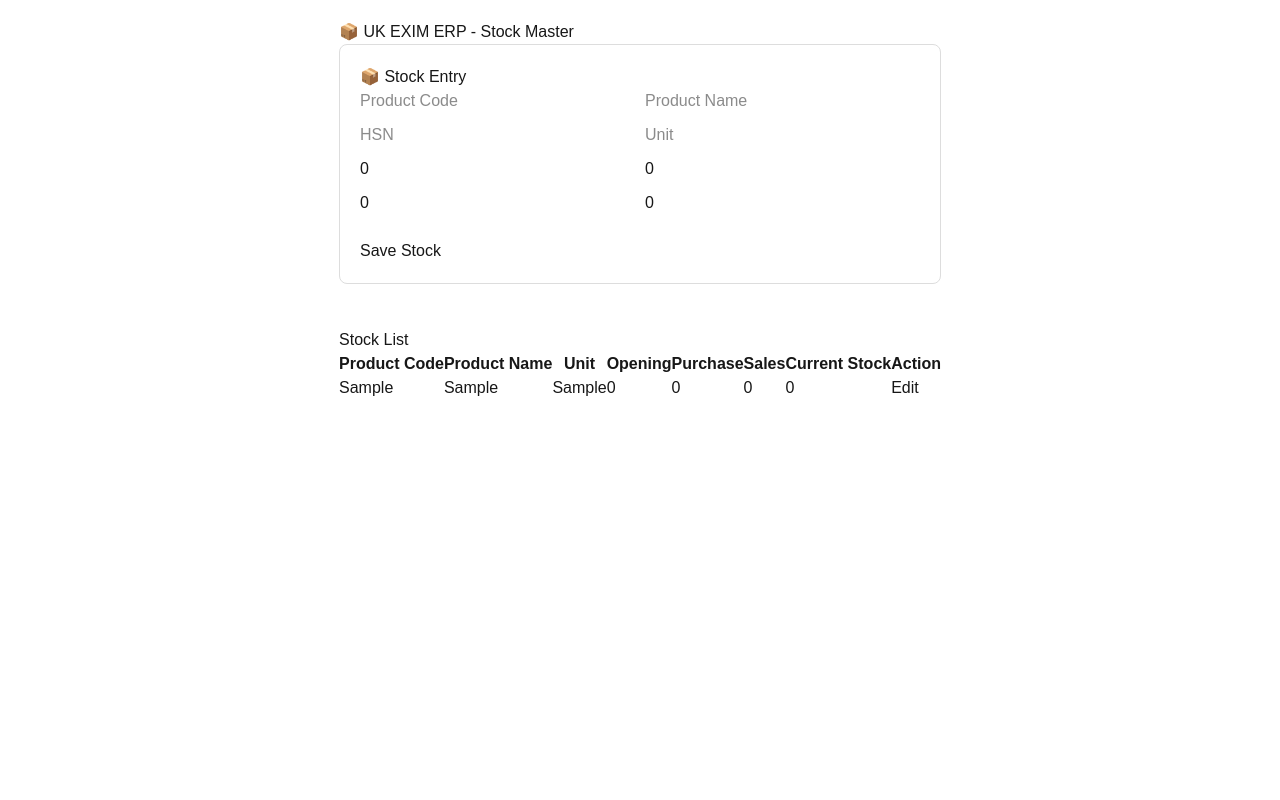
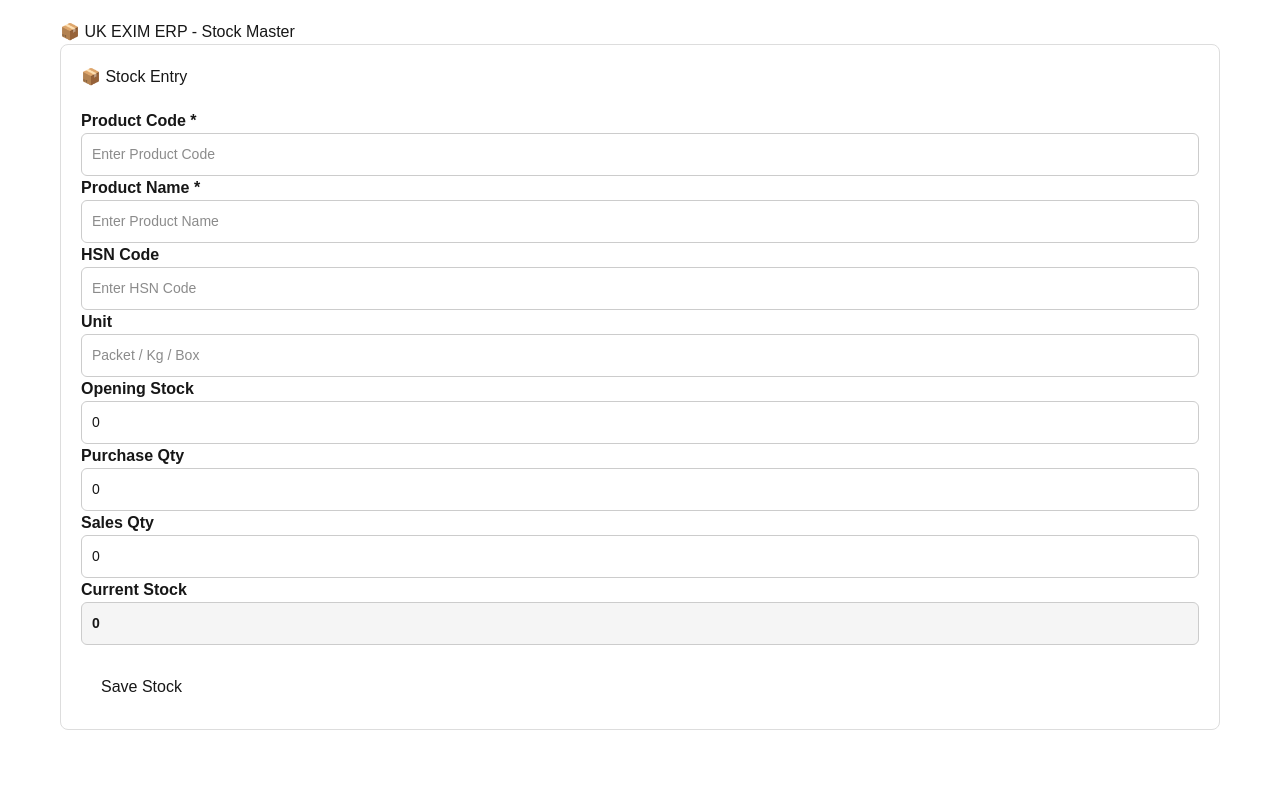
Before and after one commit to uttambhosale65/uk-exim-erp, a Next.js app: page /stock in a window 1280 px wide. Both pictures are taken after typing "Sample", "Sample", "Sample", "Sample" into the empty fields and a click on the button "Save Stock". Shown: the top 800 px of the page. Built offline with nearby package versions, Linux system fonts and the light colour scheme.

Commit message:
UK EXIM ERP v0.6 Sales Backup

```diff
--- a/app/components/customer/sales/SalesTable.tsx
+++ b/app/components/customer/sales/SalesTable.tsx
@@ -5,11 +5,13 @@ import { Sales } from "./SalesTypes";
 type SalesTableProps = {
   sales: Sales[];
   onEdit: (sale: Sales) => void;
+  onDelete: (id: string) => void;
 };
 
 export default function SalesTable({
   sales,
   onEdit,
+  onDelete,
 }: SalesTableProps) {
   return (
     <div style={{ marginTop: "30px" }}>
@@ -34,6 +36,8 @@ export default function SalesTable({
             <th>Qty</th>
             <th>Rate</th>
             <th>Amount</th>
+            <th>GST %</th>
+            <th>Grand Total</th>
             <th>Action</th>
           </tr>
         </thead>
@@ -42,7 +46,7 @@ export default function SalesTable({
           {sales.length === 0 ? (
             <tr>
               <td
-                colSpan={9}
+                colSpan={12}
                 style={{ textAlign: "center" }}
               >
                 No Sales Records
@@ -60,11 +64,30 @@ export default function SalesTable({
                 <td>{sale.qty}</td>
                 <td>{sale.rate}</td>
                 <td>{sale.amount}</td>
+                <td>{sale.gst}</td>
+                <td>{sale.grandTotal}</td>
+
                 <td>
-  <button onClick={() => onEdit(sale)}>
-    Edit
-  </button>
-</td>
+                  <button
+                    onClick={() => onEdit(sale)}
+                  >
+                    Edit
+                  </button>
+
+                  <button
+                    onClick={() => onDelete(sale.id)}
+                    style={{
+                      marginLeft: "8px",
+                      backgroundColor: "red",
+                      color: "white",
+                      border: "none",
+                      padding: "5px 10px",
+                      cursor: "pointer",
+                    }}
+                  >
+                    Delete
+                  </button>
+                </td>
               </tr>
             ))
           )}
--- a/app/components/stock/StockForm.tsx
+++ b/app/components/stock/StockForm.tsx
@@ -53,7 +53,7 @@ export default function StockForm({
         name === "salesQty"
           ? Math.max(0, Number(value))
           : value,
-    };
+    } as Stock;
 
     updated.currentStock =
       updated.openingStock +
@@ -86,96 +86,140 @@ export default function StockForm({
     });
   }
 
+  const inputStyle: React.CSSProperties = {
+    width: "100%",
+    padding: "10px",
+    border: "1px solid #ccc",
+    borderRadius: "6px",
+    fontSize: "14px",
+    boxSizing: "border-box",
+  };
+
   return (
     <form
       onSubmit={handleSubmit}
       style={{
         border: "1px solid #ddd",
+        borderRadius: "8px",
         padding: "20px",
-        borderRadius: "8px",
         marginBottom: "20px",
+        background: "#fff",
       }}
     >
-      <h2>
+      <h2 style={{ marginBottom: "20px" }}>
         {editingStock ? "✏️ Edit Stock" : "📦 Stock Entry"}
       </h2>
 
-      <div
-        style={{
-          display: "grid",
-          gridTemplateColumns: "repeat(2,1fr)",
-          gap: "10px",
-        }}
-      >
+      <>
+  <div>
+    <label style={{ fontWeight: "bold" }}>Product Code *</label>
     <input
+      style={inputStyle}
       name="productCode"
-          placeholder="Product Code"
+      placeholder="Enter Product Code"
       value={stock.productCode}
       onChange={handleChange}
       required
     />
+  </div>
 
+  <div>
+    <label style={{ fontWeight: "bold" }}>Product Name *</label>
     <input
+      style={inputStyle}
       name="productName"
-          placeholder="Product Name"
+      placeholder="Enter Product Name"
       value={stock.productName}
       onChange={handleChange}
       required
     />
+  </div>
 
+  <div>
+    <label style={{ fontWeight: "bold" }}>HSN Code</label>
     <input
+      style={inputStyle}
       name="hsn"
-          placeholder="HSN"
+      placeholder="Enter HSN Code"
       value={stock.hsn}
       onChange={handleChange}
     />
+  </div>
 
+  <div>
+    <label style={{ fontWeight: "bold" }}>Unit</label>
     <input
+      style={inputStyle}
       name="unit"
-          placeholder="Unit"
+      placeholder="Packet / Kg / Box"
       value={stock.unit}
       onChange={handleChange}
     />
+  </div>
 
+  <div>
+    <label style={{ fontWeight: "bold" }}>Opening Stock</label>
     <input
+      style={inputStyle}
       type="number"
       name="openingStock"
-          placeholder="Opening Stock"
       value={stock.openingStock}
       onChange={handleChange}
       min={0}
     />
+  </div>
 
+  <div>
+    <label style={{ fontWeight: "bold" }}>Purchase Qty</label>
     <input
+      style={inputStyle}
       type="number"
       name="purchaseQty"
-          placeholder="Purchase Qty"
       value={stock.purchaseQty}
       onChange={handleChange}
       min={0}
     />
+  </div>
 
+  <div>
+    <label style={{ fontWeight: "bold" }}>Sales Qty</label>
     <input
+      style={inputStyle}
       type="number"
       name="salesQty"
-          placeholder="Sales Qty"
       value={stock.salesQty}
       onChange={handleChange}
       min={0}
     />
+  </div>
 
+  <div>
+    <label style={{ fontWeight: "bold" }}>Current Stock</label>
     <input
+      style={{
+        ...inputStyle,
+        background: "#f5f5f5",
+        fontWeight: "bold",
+      }}
       value={stock.currentStock}
       readOnly
-          placeholder="Current Stock"
     />
   </div>
+</>
 
-      <br />
-
-      <button type="submit">
+      <div style={{ marginTop: "20px" }}>
+        <button
+          type="submit"
+          style={{
+            padding: "10px 20px",
+            border: "none",
+            borderRadius: "6px",
+            cursor: "pointer",
+          }}
+        >
           {editingStock ? "Update Stock" : "Save Stock"}
         </button>
+      </div>
     </form>
   );
 }
--- a/app/components/stock/StockTable.tsx
+++ b/app/components/stock/StockTable.tsx
@@ -1,55 +1,137 @@
 "use client";
 
+import { useMemo, useState } from "react";
 import { Stock } from "./StockTypes";
 
 type StockTableProps = {
   stock: Stock[];
   onEdit: (item: Stock) => void;
+  onDelete: (id: string) => void;
 };
 
 export default function StockTable({
   stock,
   onEdit,
+  onDelete,
 }: StockTableProps) {
+  const [search, setSearch] = useState("");
+
+  const filteredStock = useMemo(() => {
+    return stock.filter(
+      (item) =>
+        item.productCode.toLowerCase().includes(search.toLowerCase()) ||
+        item.productName.toLowerCase().includes(search.toLowerCase())
+    );
+  }, [stock, search]);
+
   return (
-    <div>
-      <h2>Stock List</h2>
+    <div style={{ marginTop: 30 }}>
+      <h2>📦 Stock List</h2>
 
-      <table border={1} cellPadding={8}>
+      <input
+        type="text"
+        placeholder="Search Product Code / Product Name"
+        value={search}
+        onChange={(e) => setSearch(e.target.value)}
+        style={{
+          width: "100%",
+          padding: "10px",
+          marginBottom: "20px",
+          border: "1px solid #ccc",
+          borderRadius: "6px",
+          boxSizing: "border-box",
+        }}
+      />
+
+      <div style={{ overflowX: "auto" }}>
+        <table
+          style={{
+            width: "100%",
+            borderCollapse: "collapse",
+            minWidth: "1200px",
+          }}
+        >
           <thead>
-          <tr>
-            <th>Product Code</th>
-            <th>Product Name</th>
-            <th>Unit</th>
-            <th>Opening</th>
-            <th>Purchase</th>
-            <th>Sales</th>
-            <th>Current Stock</th>
-            <th>Action</th>
+            <tr style={{ background: "#f2f2f2" }}>
+              <th style={thStyle}>Product Code</th>
+              <th style={thStyle}>Product Name</th>
+              <th style={thStyle}>HSN</th>
+              <th style={thStyle}>Unit</th>
+              <th style={thStyle}>Opening</th>
+              <th style={thStyle}>Purchase</th>
+              <th style={thStyle}>Sales</th>
+              <th style={thStyle}>Current</th>
+              <th style={thStyle}>Action</th>
             </tr>
           </thead>
 
           <tbody>
-          {stock.length === 0 ? (
+            {filteredStock.length === 0 ? (
               <tr>
-              <td colSpan={8} style={{ textAlign: "center" }}>
-                No Stock Records
+                <td
+                  colSpan={9}
+                  style={{
+                    textAlign: "center",
+                    padding: "20px",
+                    border: "1px solid #ddd",
+                  }}
+                >
+                  No Stock Records Found
                 </td>
               </tr>
             ) : (
-            stock.map((item) => (
+              filteredStock.map((item) => (
                 <tr key={item.id}>
-                <td>{item.productCode}</td>
-                <td>{item.productName}</td>
-                <td>{item.unit}</td>
-                <td>{item.openingStock}</td>
-                <td>{item.purchaseQty}</td>
-                <td>{item.salesQty}</td>
-                <td>{item.currentStock}</td>
+                  <td style={tdStyle}>{item.productCode}</td>
+                  <td style={tdStyle}>{item.productName}</td>
+                  <td style={tdStyle}>{item.hsn}</td>
+                  <td style={tdStyle}>{item.unit}</td>
+                  <td style={tdCenter}>{item.openingStock}</td>
+                  <td style={tdCenter}>{item.purchaseQty}</td>
+                  <td style={tdCenter}>{item.salesQty}</td>
+                  <td style={tdCenter}>{item.currentStock}</td>
 
-                <td>
-                  <button onClick={() => onEdit(item)}>
+                  <td
+                    style={{
+                      ...tdCenter,
+                      whiteSpace: "nowrap",
+                    }}
+                  >
+                    <button
+                      onClick={() => onEdit(item)}
+                      style={{
+                        padding: "6px 12px",
+                        marginRight: "8px",
+                        background: "#1976d2",
+                        color: "#fff",
+                        border: "none",
+                        borderRadius: "5px",
+                        cursor: "pointer",
+                      }}
+                    >
                       Edit
+                    </button>
+
+                    <button
+                      onClick={() => {
+                        if (
+                          window.confirm(
+                            "Delete this stock record?"
+                          )
+                        ) {
+                          onDelete(item.id);
+                        }
+                      }}
+                      style={{
+                        padding: "6px 12px",
+                        background: "#d32f2f",
+                        color: "#fff",
+                        border: "none",
+                        borderRadius: "5px",
+                        cursor: "pointer",
+                      }}
+                    >
+                      Delete
                     </button>
                   </td>
                 </tr>
@@ -58,5 +140,24 @@ export default function StockTable({
           </tbody>
         </table>
       </div>
+    </div>
   );
 }
+
+const thStyle: React.CSSProperties = {
+  border: "1px solid #ddd",
+  padding: "10px",
+  textAlign: "center",
+  fontWeight: "bold",
+};
+
+const tdStyle: React.CSSProperties = {
+  border: "1px solid #ddd",
+  padding: "10px",
+};
+
+const tdCenter: React.CSSProperties = {
+  border: "1px solid #ddd",
+  padding: "10px",
+  textAlign: "center",
+};
--- a/app/sales/page.tsx
+++ b/app/sales/page.tsx
@@ -18,6 +18,7 @@ export default function SalesPage() {
   const [salesNo, setSalesNo] = useState("");
   const [editingSale, setEditingSale] =
     useState<Sales | null>(null);
+
   useEffect(() => {
     const data = loadSales();
     setSales(data);
@@ -28,12 +29,26 @@ const [editingSale, setEditingSale] =
     saveSales(sales);
     setSalesNo(getNextSalesNo(sales));
   }, [sales]);
+
   function handleEditSale(sale: Sales) {
     setEditingSale(sale);
   }
+
+  function handleDeleteSale(id: string) {
+    if (!confirm("Delete this Sales Record?")) return;
+
+    setSales((prev) =>
+      prev.filter((sale) => sale.id !== id)
+    );
+
+    setEditingSale(null);
+  }
+
   function addSales(sale: Sales) {
     setSales((prev) => {
-    const exists = prev.some((s) => s.id === sale.id);
+      const exists = prev.some(
+        (s) => s.id === sale.id
+      );
 
       if (exists) {
         return prev.map((s) =>
@@ -68,6 +83,7 @@ function handleEditSale(sale: Sales) {
       <SalesTable
         sales={sales}
         onEdit={handleEditSale}
+        onDelete={handleDeleteSale}
       />
     </div>
   );
```
Also changed, not shown: app/components/customer/sales/SalesForm.tsx (+100 -8 lines), app/components/customer/sales/SalesTypes.ts (+7 -0 lines). Lines whose indentation alone changed are shown as unchanged.
